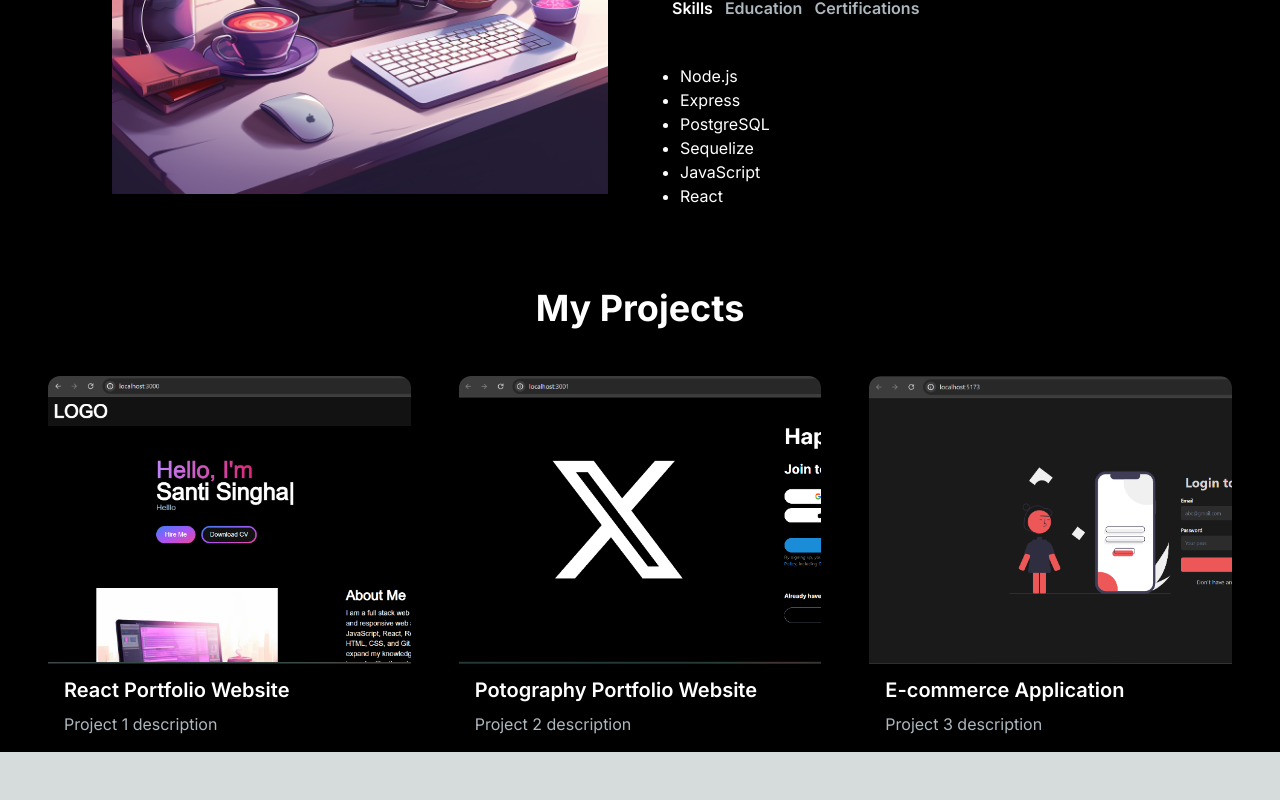
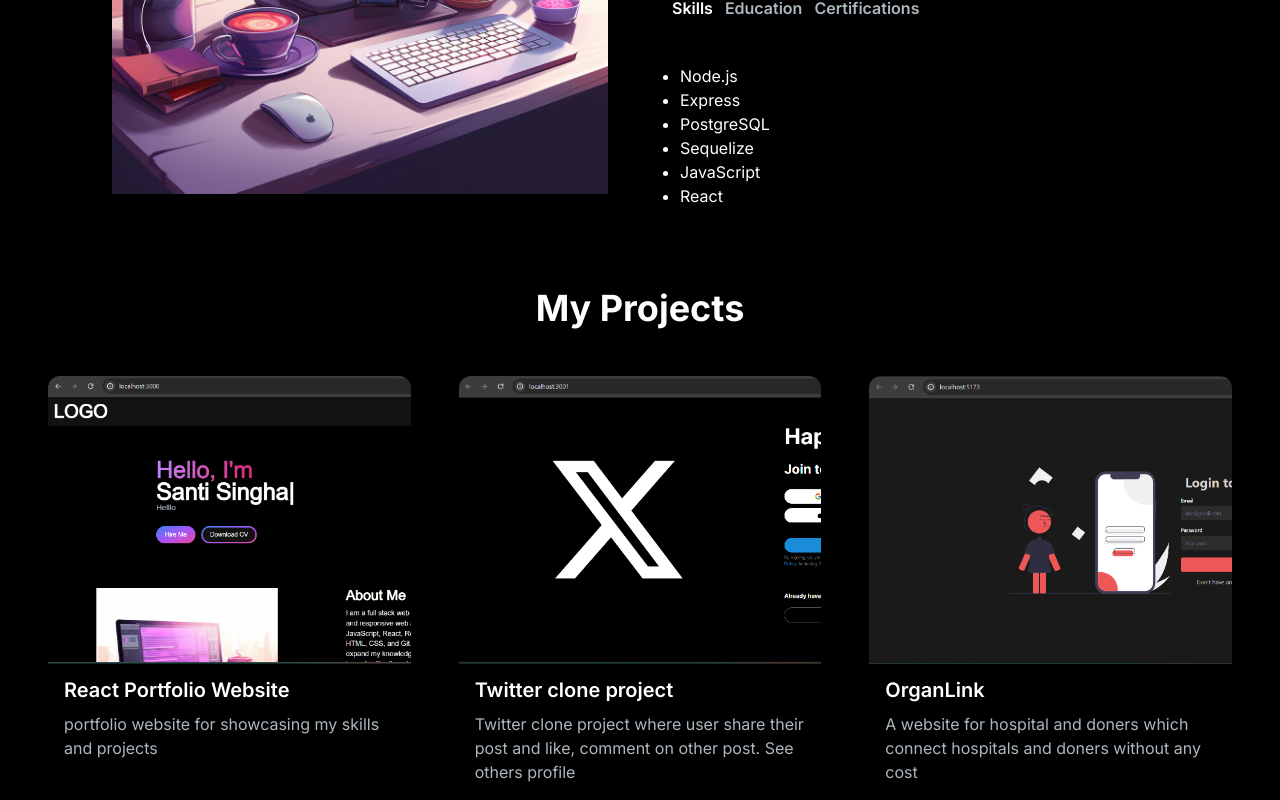
Before and after one commit to 20santi/my-portfolio, a Next.js app: page / in a window 1280 px wide. Shown: the part 842-1642 px from the top of the page. Before the commit the page ends 1594 px from the top, so only its background shows below. Built offline with nearby package versions, Linux system fonts and the light colour scheme.

Commit message:
Update project description

```diff
--- a/app/components/ProjectSection.jsx
+++ b/app/components/ProjectSection.jsx
@@ -1,30 +1,29 @@
 "use client";
 import React, { useState, useRef } from "react";
 import ProjectCard from "./ProjectCard";
-import ProjectTag from "./ProjectTag";
 import { motion, useInView } from "framer-motion";
 
 const projectsData = [
   {
     id: 1,
     title: "React Portfolio Website",
-    description: "Project 1 description",
+    description: "portfolio website for showcasing my skills and projects",
     image: "/images/projects/1.png",
     gitUrl: "/",
     previewUrl: "/",
   },
   {
     id: 2,
-    title: "Potography Portfolio Website",
-    description: "Project 2 description",
+    title: "Twitter clone project",
+    description: "Twitter clone project where user share their post and like, comment on other post. See others profile",
     image: "/images/projects/2.png",
     gitUrl: "/",
     previewUrl: "/",
   },
   {
     id: 3,
-    title: "E-commerce Application",
-    description: "Project 3 description",
+    title: "OrganLink",
+    description: "A website for hospital and doners which connect hospitals and doners without any cost",
     image: "/images/projects/3.png",
     gitUrl: "/",
     previewUrl: "/",
--- a/app/components/ProjectTag.jsx
+++ /dev/null
@@ -1,17 +0,0 @@
-import React from "react";
-
-const ProjectTag = ({ name, onClick, isSelected }) => {
-  const buttonStyles = isSelected
-    ? "text-white border-primary-500"
-    : "text-[#ADB7BE] border-slate-600 hover:border-white";
-  return (
-    <button
-      className={`${buttonStyles} rounded-full border-2 px-6 py-3 text-xl cursor-pointer`}
-      onClick={() => onClick(name)}
-    >
-      {name}
-    </button>
-  );
-};
-
-export default ProjectTag;
```
